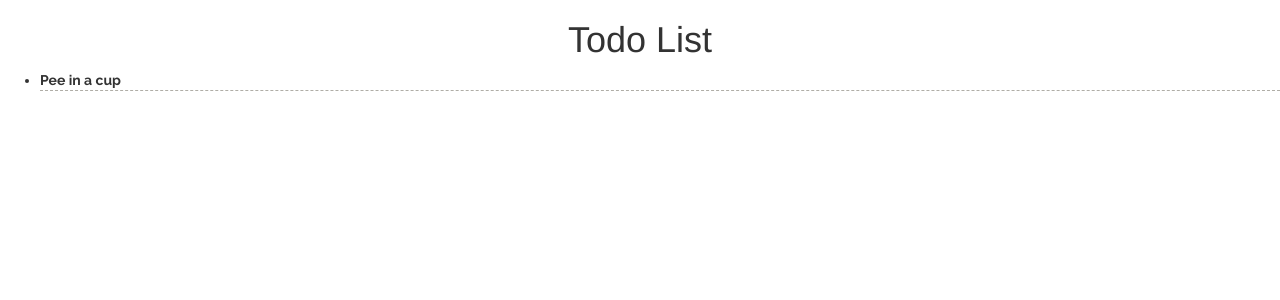
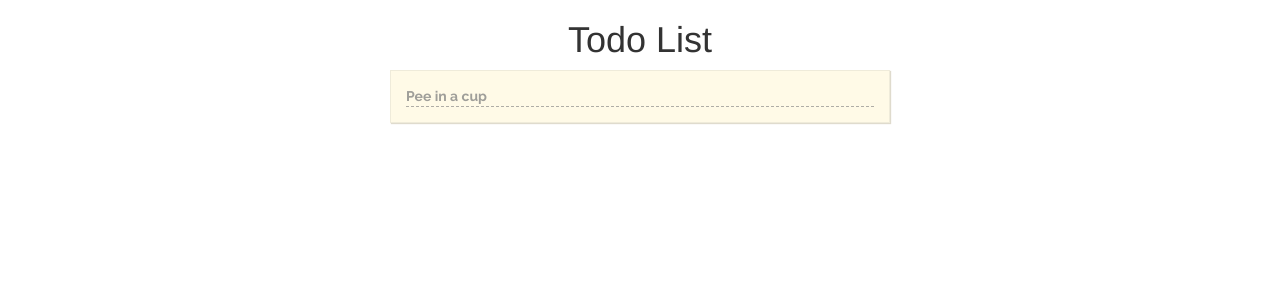
Before and after one commit to ericbastarache/TodoApp, an Angular app: page / in a window 1280 px wide. Shown: the top 300 px of the page. Built offline with nearby package versions, Linux system fonts and the light colour scheme.

Commit message:
Updated list styling

```diff
--- a/src/app/list/list.component.css
+++ b/src/app/list/list.component.css
@@ -0,0 +1,11 @@
+ul.item-holder {
+  list-style: none;
+  box-shadow: 1px 1px 1px #DFDBCD;
+  border: 1px solid #EFEBDA;
+  background-color: #FFFAE7;
+  margin: 0 auto;
+  width: 500px;
+  height: auto;
+  color: #9F9E99;
+  padding: 15px;
+}
--- a/src/app/list/list.component.html
+++ b/src/app/list/list.component.html
@@ -1,3 +1,3 @@
-<ul>
+<ul class="item-holder">
   <todo-item></todo-item>
 </ul>
```
